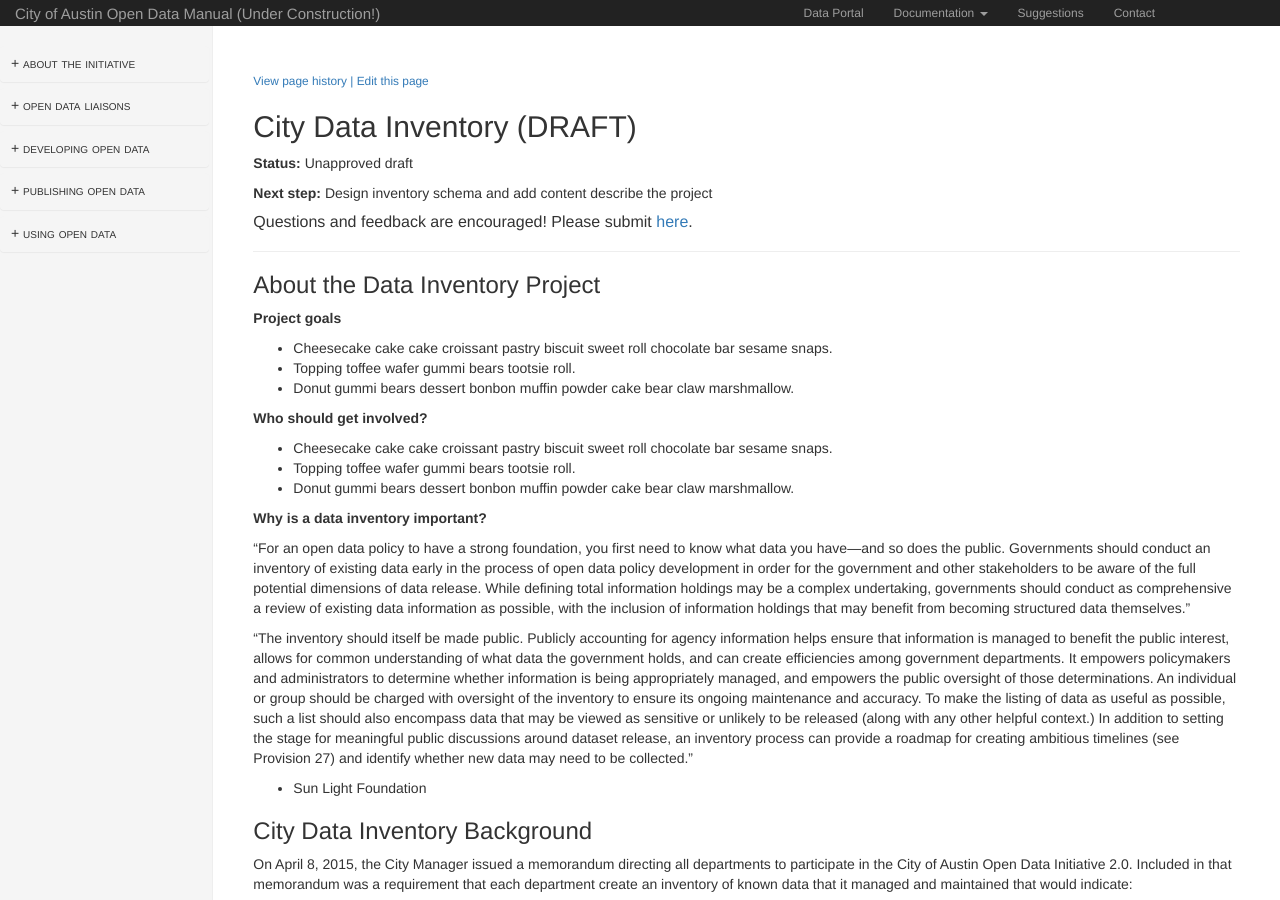
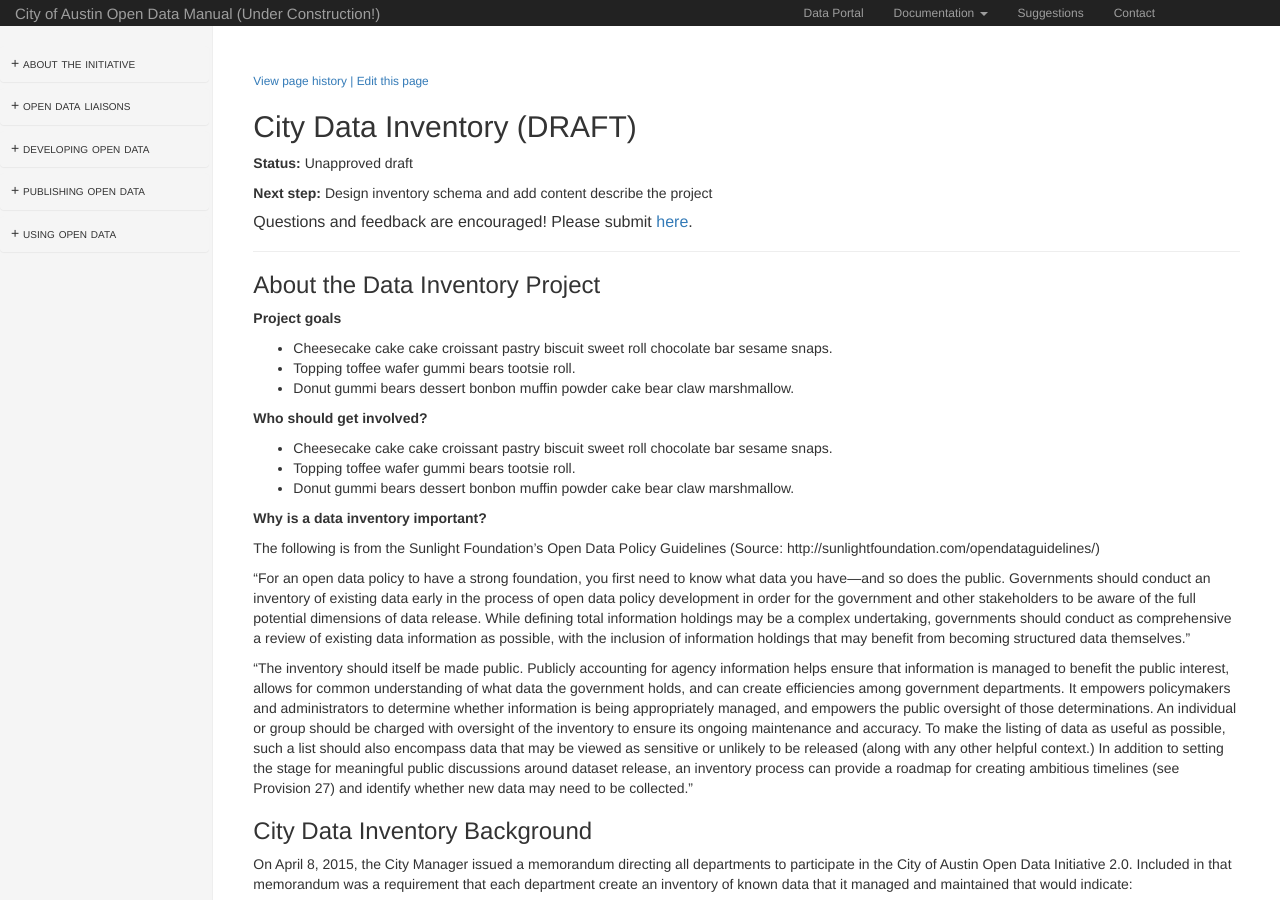
Before and after one commit to cityofaustin/open-data-manual, a Jekyll site: the page built from inventory.md, in a window 1280 px wide and 900 px high. Built offline with Jekyll 4.4.1, drawn with Linux system fonts in a browser that asks for light colours; nearby versions of some CDN libraries.

Commit message:
Update inventory.md

```diff
--- a/inventory.md
+++ b/inventory.md
@@ -28,11 +28,13 @@ file: inventory.md
 
 **Why is a data inventory important?**
 
+The following is from the Sunlight Foundation's Open Data Policy Guidelines
+(Source: http://sunlightfoundation.com/opendataguidelines/)
+
 "For an open data policy to have a strong foundation, you first need to know what data you have—and so does the public. Governments should conduct an inventory of existing data early in the process of open data policy development in order for the government and other stakeholders to be aware of the full potential dimensions of data release. While defining total information holdings may be a complex undertaking, governments should conduct as comprehensive a review of existing data information as possible, with the inclusion of information holdings that may benefit from becoming structured data themselves."
 
 "The inventory should itself be made public. Publicly accounting for agency information helps ensure that information is managed to benefit the public interest, allows for common understanding of what data the government holds, and can create efficiencies among government departments. It empowers policymakers and administrators to determine whether information is being appropriately managed, and empowers the public oversight of those determinations. An individual or group should be charged with oversight of the inventory to ensure its ongoing maintenance and accuracy. To make the listing of data as useful as possible, such a list should also encompass data that may be viewed as sensitive or unlikely to be released (along with any other helpful context.) In addition to setting the stage for meaningful public discussions around dataset release, an inventory process can provide a roadmap for creating ambitious timelines (see Provision 27) and identify whether new data may need to be collected."
 
-- Sun Light Foundation
 
 
 ## City Data Inventory Background
```
